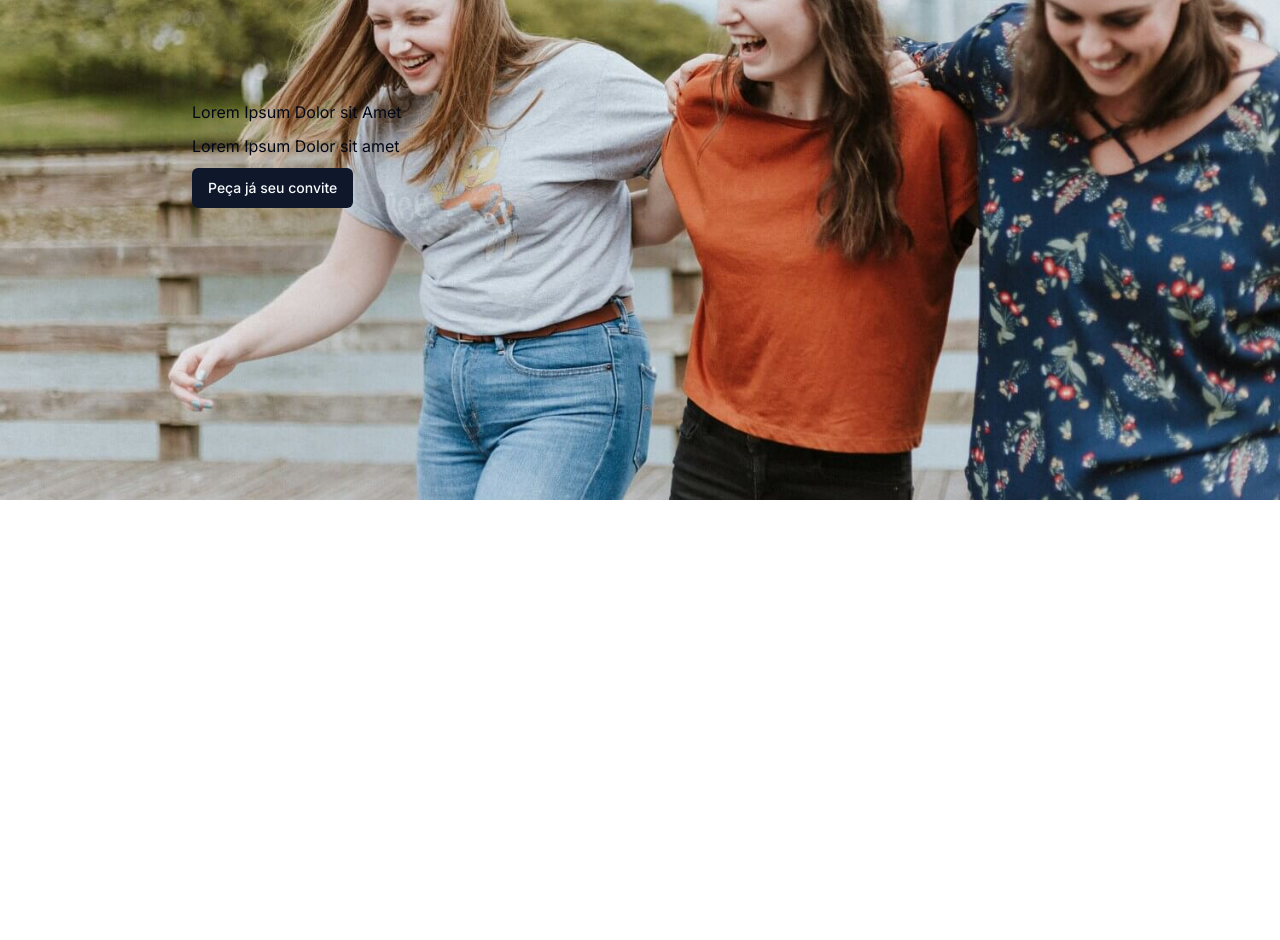
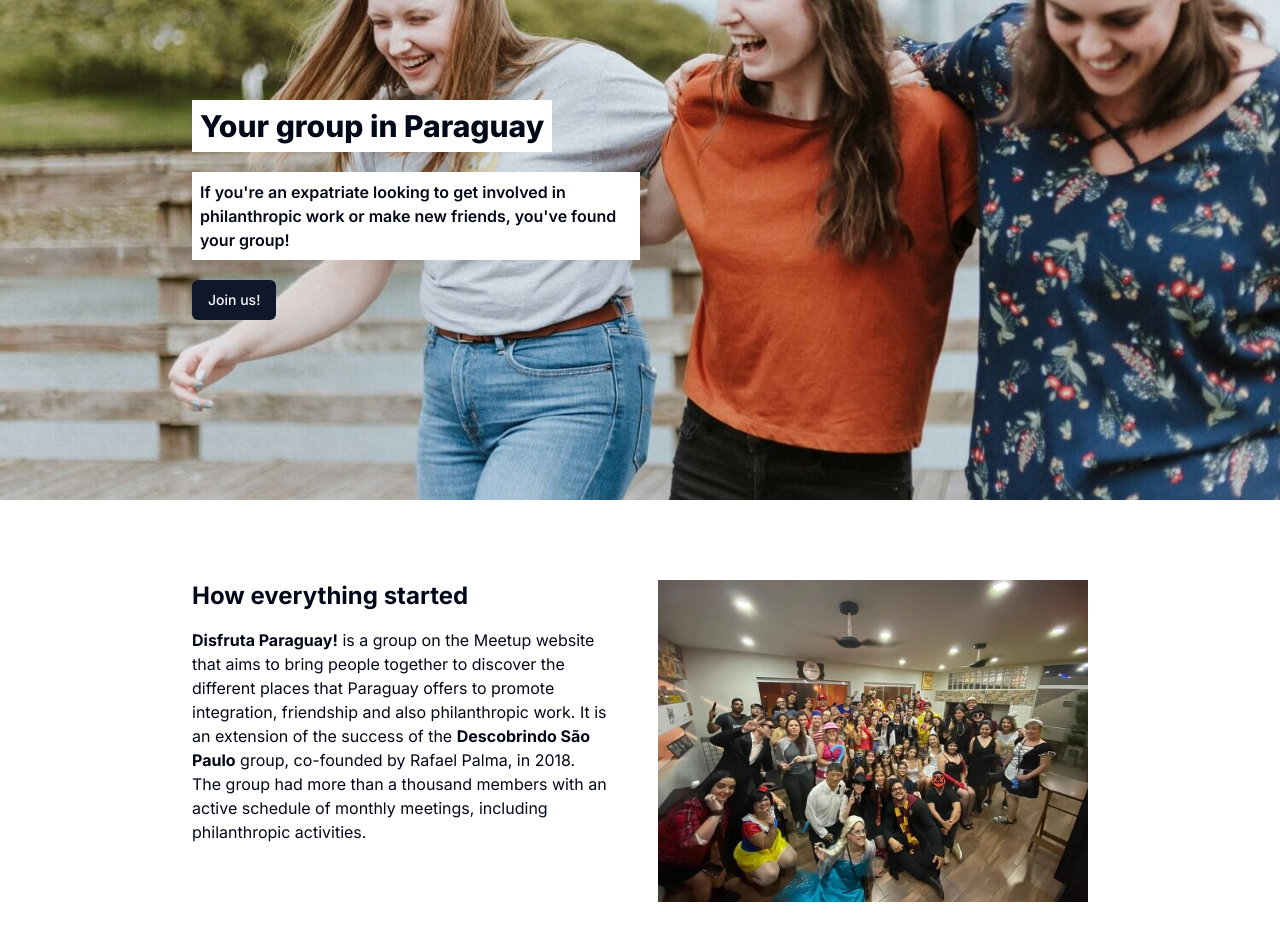
Before and after one commit to rafaelpalma88/web-disfrutaparaguay, a Next.js app: page / in a window 1280 px wide. Shown: the part 300-1240 px from the top of the page. Built offline with nearby package versions, Linux system fonts and the light colour scheme.

Commit message:
refactoring styles

```diff
--- a/src/app/components/Header/index.tsx
+++ b/src/app/components/Header/index.tsx
@@ -44,12 +44,12 @@ export const Header = () => {
           </Link>
           <nav>
             <ul className="flex justify-center items-center space-x-4">
-              <li className="pl-2 pr-2">
+              {/* <li className="pl-2 pr-2">
                 <Link href="/">Home</Link>
               </li>
               <li className="pl-2 pr-2">
                 <Link href="/about">About</Link>
-              </li>
+              </li> */}
               <li className="pl-2 pr-2">
                 <Link href="/sign-in">
                   <Button>Sign In</Button>
--- a/src/app/page.tsx
+++ b/src/app/page.tsx
@@ -1,5 +1,6 @@
 import { Button } from "@/components/ui/button";
 import { Header } from "./components/Header";
+import Image from "next/image";
 
 export default function Home() {
   return (
@@ -14,13 +15,46 @@ export default function Home() {
           }}
         >
           <div
-            className="max-w-4xl mx-auto"
+            className="max-w-4xl mx-auto "
             style={{ marginTop: "calc(50vh)" }}
           >
-            <h2 style={{ marginBottom: 10 }}>Lorem Ipsum Dolor sit Amet</h2>
-            <p style={{ marginBottom: 10 }}>Lorem Ipsum Dolor sit amet </p>
-            <Button>Peça já seu convite </Button>
+            <div className="w-1/2 mt-16">
+              <span className="mb-5 inline-block font-extrabold text-3xl antialiased bg-white px-2 py-2">
+                Your group in Paraguay
+              </span>
+              <span className="mb-5 inline-block font-semibold antialiased bg-white px-2 py-2">
+                If you're an expatriate looking to get involved in philanthropic
+                work or make new friends, you've found your group!
+              </span>
+              <Button>Join us!</Button>
+            </div>
           </div>
+        </div>
+      </div>
+      <div className="flex max-w-4xl mx-auto pt-20 pb-20">
+        <div className="w-3/5 pr-8">
+          <p className="text-2xl font-bold mb-4">How everything started</p>
+          <p>
+            <strong>Disfruta Paraguay!</strong> is a group on the Meetup website
+            that aims to bring people together to discover the different places
+            that Paraguay offers to promote integration, friendship and also
+            philanthropic work. It is an extension of the success of the{" "}
+            <strong>Descobrindo São Paulo</strong> group, co-founded by Rafael
+            Palma, in 2018.
+          </p>
+          <p>
+            The group had more than a thousand members with an active schedule
+            of monthly meetings, including philanthropic activities.
+          </p>
+        </div>
+        <div>
+          <Image
+            src="/descobrindosaopaulo.jpeg"
+            width={500}
+            height={500}
+            alt="Descobrindo São Paulo"
+            // style={{ width: "70%" }}
+          />
         </div>
       </div>
       <div style={{ height: 1000 }}></div>
```
Also changed, not shown: public/descobrindosaopaulo.jpeg (added).
